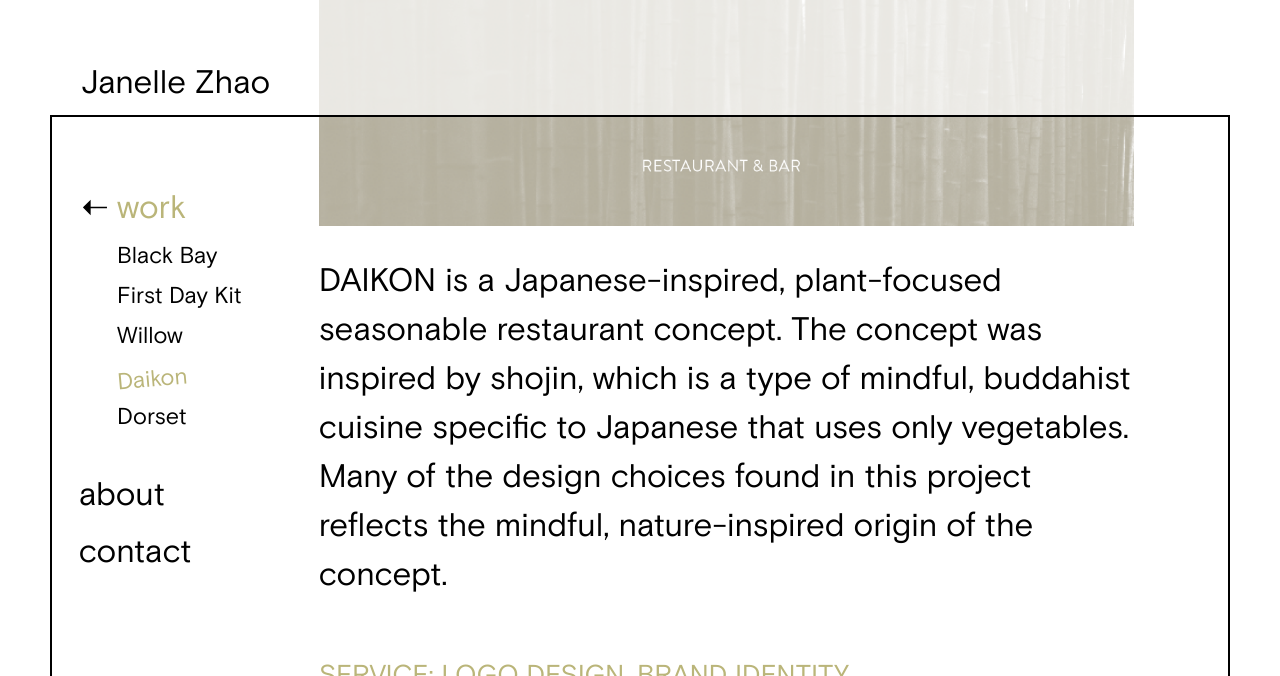
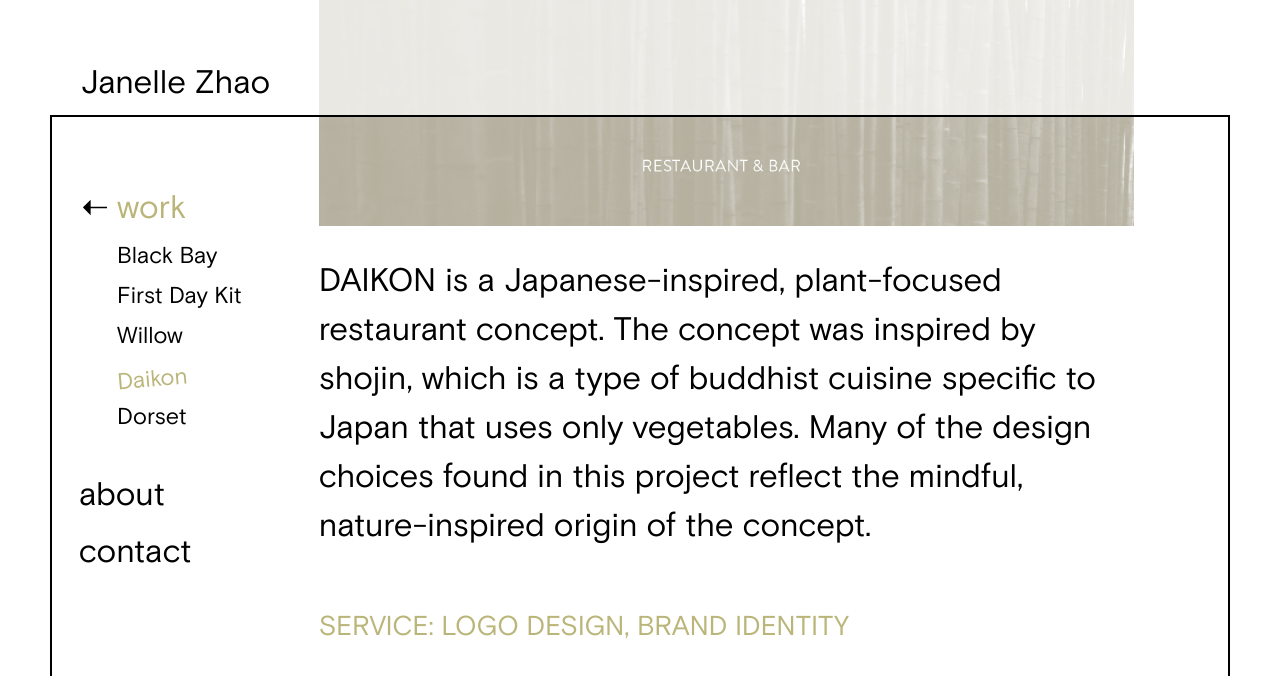
Before and after one commit to zhaojanelle/portfolio-site, a Jekyll site: the page built from _projects/04-daikon.md, in a window 1280 px wide and 900 px high, scrolled down 586 px, cut to the strip 0-676 px from the top of the window. Built offline with Jekyll 4.4.1, drawn with Linux system fonts in a browser that asks for light colours; nearby versions of some CDN libraries; a script that is not in the unit is left out.

Commit message:
Fix typos

```diff
--- a/_projects/04-daikon.md
+++ b/_projects/04-daikon.md
@@ -8,7 +8,7 @@ layout: project
 
 <img class="img-flex load-hidden" src="{{ site.baseurl }}/images/daikon-1.png" />
 
-DAIKON is a Japanese-inspired, plant-focused seasonable restaurant concept. The concept was inspired by shojin, which is a type of mindful, buddahist cuisine specific to Japanese that uses only vegetables. Many of the design choices found in this project reflects the mindful, nature-inspired origin of the concept.
+DAIKON is a Japanese-inspired, plant-focused restaurant concept. The concept was inspired by shojin, which is a type of buddhist cuisine specific to Japan that uses only vegetables. Many of the design choices found in this project reflect the mindful, nature-inspired origin of the concept.
 
 <h3 class="pad-t pad-b">SERVICE: logo design, brand identity</h3>
 
```
